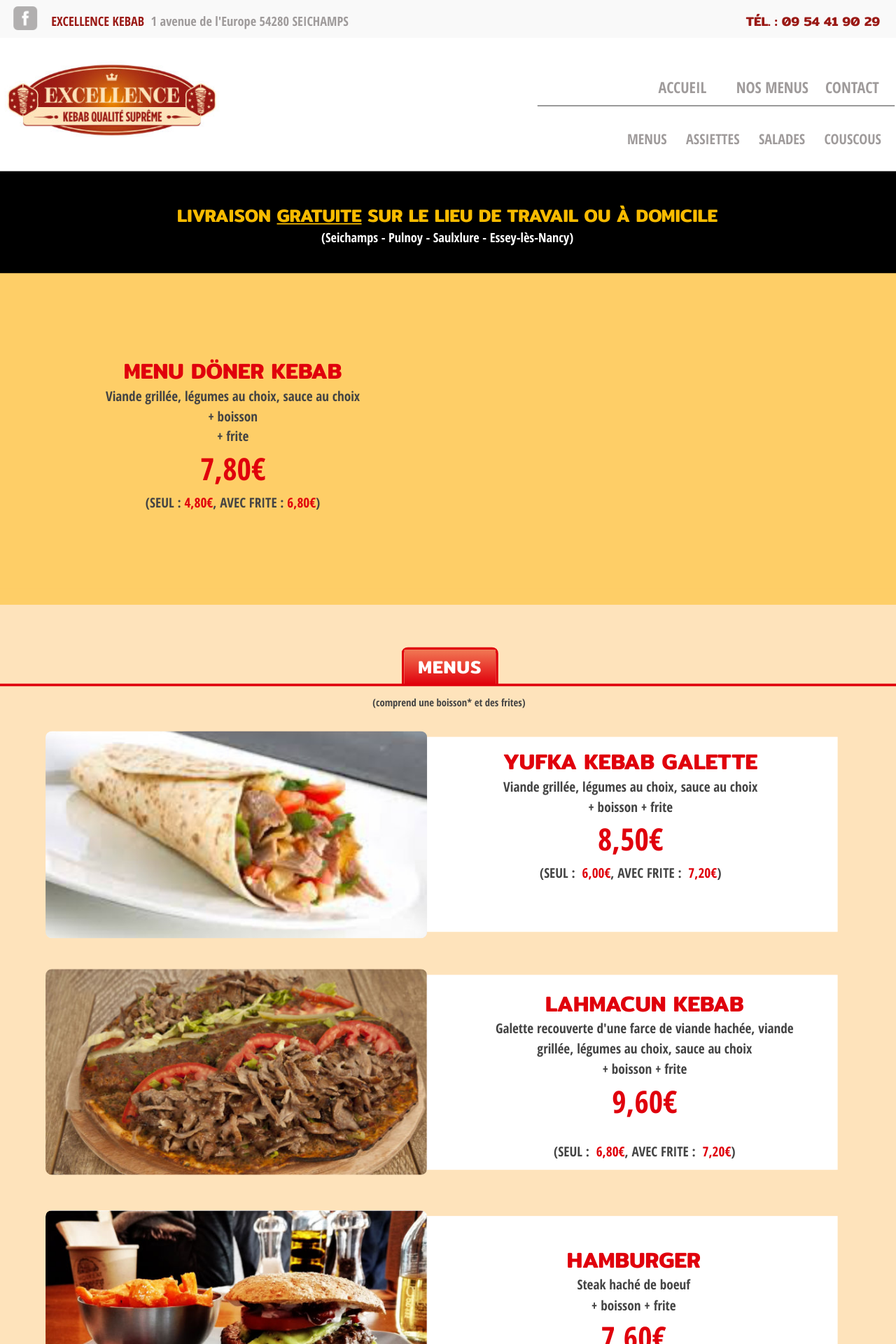
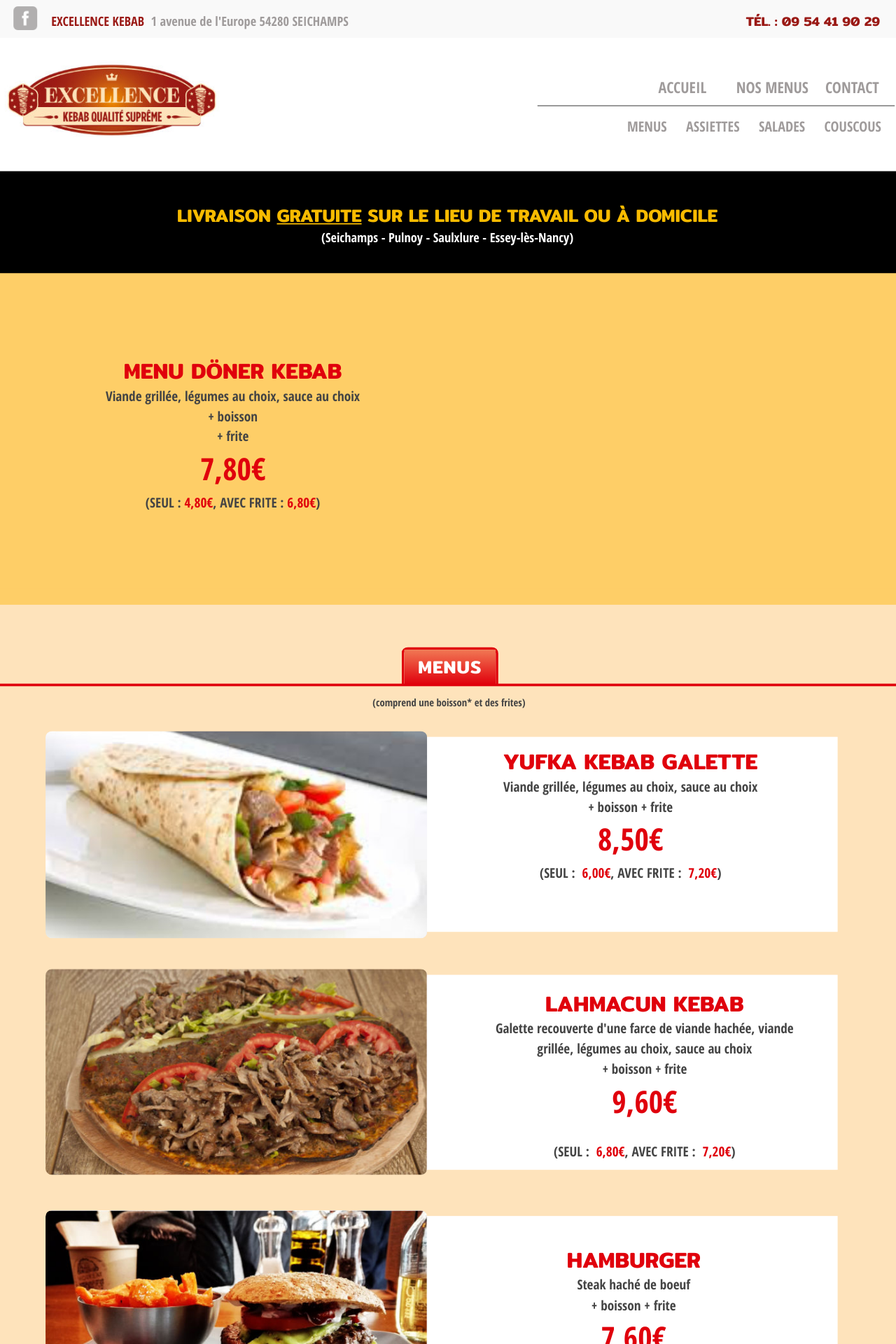
Before and after one commit to lexoyo/excellence-kebab, a Jekyll site: the page built from menus.md, in a window 1280 px wide. Shown: the top 1920 px of the page at 70% size. Built offline with Jekyll 4.4.1, drawn with Linux system fonts in a browser that asks for light colours.

Commit message:
Batch update

```diff
--- a/_layouts/menus.html
+++ b/_layouts/menus.html
@@ -132,7 +132,7 @@
             <a href="accueil.html" data-silex-type="image-element" class="editable-style silex-id-1560980831167-6 image-element" style=""><img src="{{ site.url }}{{ site.baseurl }}/assets/excellence-kebab-logo.jpg" class="silex-element-content"></a>
 
         <div data-silex-type="text-element" class="editable-style text-element hide-on-mobile silex-id-1563195589129-0 page-menus navigation anchor-link style-sous-nav" style="">
-                <div class="silex-element-content normal"><p></p><ul><li><a href="#anchor1" title="Menus">Menus</a></li><li><a href="#anchor2" title="assiettes">Assiettes</a></li><li><a href="#anchor3" title="couscous">Salades</a></li><li><a href="#anchor4" title="couscous">COUSCOUS</a></li></ul><p></p><p><a href="#anchor5" title="salades"></a></p><p></p>
+                <div class="silex-element-content normal"><ul><li><a href="#anchor1" title="Menus">Menus</a></li><li><a href="#anchor2" title="assiettes">Assiettes</a></li><li><a href="#anchor3" title="couscous">Salades</a></li><li><a href="#anchor4" title="couscous">COUSCOUS</a></li></ul><p></p><p><a href="#anchor5" title="salades"></a></p><p></p>
                 </div>
             </div><div data-silex-type="text-element" class="editable-style text-element hide-on-mobile silex-id-1563201604223-2 page-menus style-nav navigation" style="">
                 <div class="silex-element-content normal">
```
